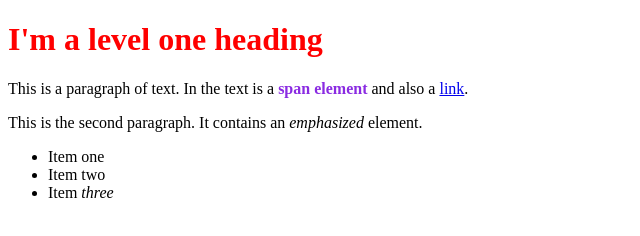
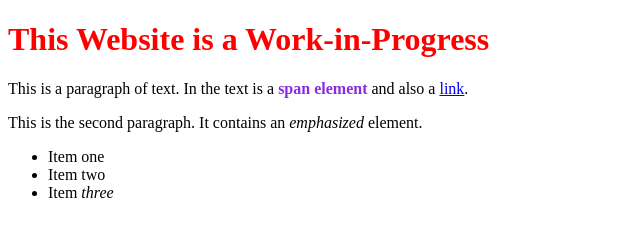
Before and after one commit to l3xbot/l3xbot.github.io, a plain HTML site: page index.html in a window 1280 px wide. Shown: the whole page, without its empty margins (0-640 px from the left). Drawn offline with Linux system fonts and the light colour scheme.

Commit message:
Update index.html

```diff
--- a/index.html
+++ b/index.html
@@ -7,7 +7,7 @@
   </head>
 
   <body>
-    <h1>I'm a level one heading</h1>
+    <h1>This Website is a Work-in-Progress</h1>
 
     <p>
       This is a paragraph of text. In the text is a
```
